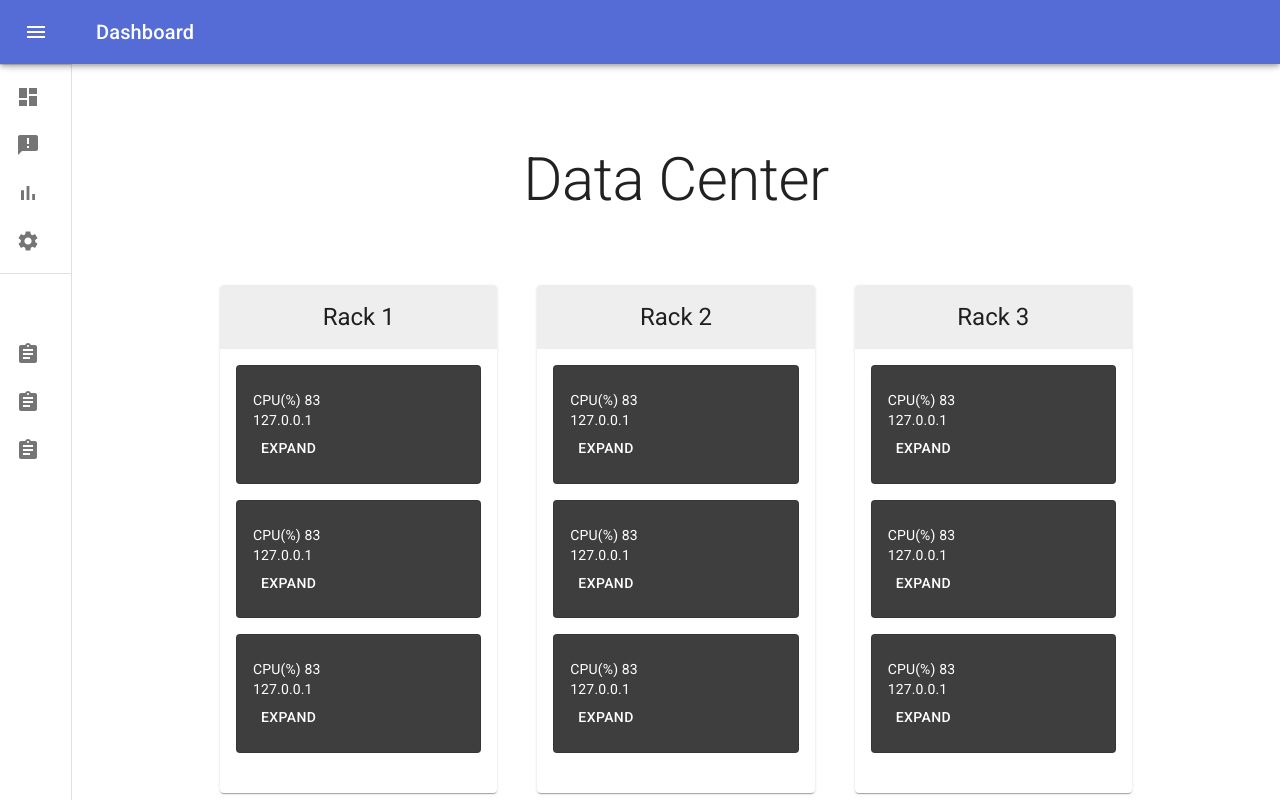
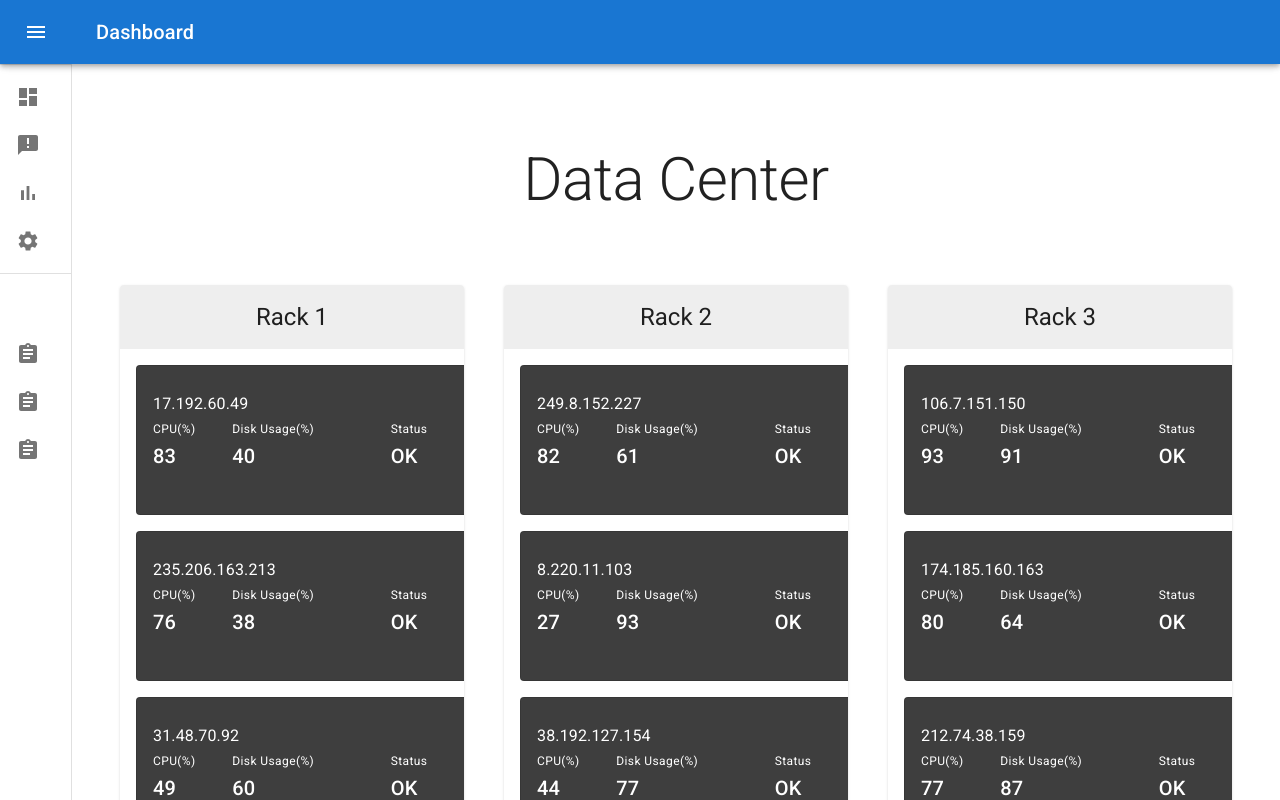
Before and after one commit to nachokelkar/data-centre-monitoring-tool, a React (Create React App) app in the folder frontend/: page / in a window 1280 px wide. Built offline with nearby package versions, Linux system fonts and the light colour scheme.

Commit message:
UI Updates

```diff
--- a/frontend/src/components/dashboard/Racks.js
+++ b/frontend/src/components/dashboard/Racks.js
@@ -31,25 +31,25 @@ const tiers = [
   {
     title: "Rack 1",
     servers: [
-      ["1", "r1_s1", "Ubuntu 18.04", "83"],
-      ["2", "r1_s2", "Windows 7", "83"],
-      ["3", "r1_s3", "Windows 10", "83"]
+      ["1", "r1_s1", "17.192.60.49", "Ubuntu 18.04", "83", "40"],
+      ["2", "r1_s2", "235.206.163.213", "Windows 7", "76", "38"],
+      ["3", "r1_s3", "31.48.70.92","Windows 10", "49", "60"]
     ]
   },
   {
     title: "Rack 2",
     servers: [
-      ["1", "r1_s1", "Ubuntu 18.04", "83"],
-      ["2", "r1_s2", "Windows 10", "83"],
-      ["3", "r1_s3", "Windows 7", "83"]
+      ["1", "r1_s1", "249.8.152.227", "Ubuntu 18.04", "82", "61"],
+      ["2", "r1_s2", "8.220.11.103", "Windows 10", "27", "93"],
+      ["3", "r1_s3", "38.192.127.154", "Windows 7", "44", "77"]
     ]
   },
   {
     title: "Rack 3",
     servers: [
-      ["1", "r1_s1", "Windows 10", "83"],
-      ["2", "r1_s2", "Ubuntu 18.04", "83"],
-      ["3", "r1_s3", "Windows 7", "83"]
+      ["1", "r1_s1", "106.7.151.150", "Windows 10", "93", "91"],
+      ["2", "r1_s2", "174.185.160.163", "Ubuntu 18.04", "80", "64"],
+      ["3", "r1_s3", "212.74.38.159", "Windows 7", "77", "87"]
     ]
   }
 ];
@@ -70,7 +70,7 @@ export default function Racks() {
         </Typography>
       </Container>
       {/* End hero unit */}
-      <Container maxWidth="md" component="main">
+      <Container maxWidth="ls" component="main">
         <Grid container spacing={5} alignItems="flex-end">
           {tiers.map(tier => (
             <Grid item key={tier.title} xs={12} md={4}>
@@ -85,7 +85,7 @@ export default function Racks() {
                   <ul>
                     {tier.servers.map(server =>
                         <React.Fragment>
-                          <Server cpu={server[3]} />
+                          <Server ip={server[2]} cpu={server[4]} dsk={server[5]}/>
                         </React.Fragment>
                     )}
                   </ul>
--- a/frontend/src/components/dashboard/Server.js
+++ b/frontend/src/components/dashboard/Server.js
@@ -1,12 +1,16 @@
 import React from "react";
-import Button from "@material-ui/core/Button";
+// import Button from "@material-ui/core/Button";
 import Paper from "@material-ui/core/Paper";
+import Grid from "@material-ui/core/Grid";
+import Typography from "@material-ui/core/Typography";
 import { makeStyles } from "@material-ui/core/styles";
 
 const useStyles = makeStyles(theme => ({
   paper: {
     background: "#3e3e3e",
     color: "white",
+    height: 150,
+    width: 335,
     paddingTop: theme.spacing(3),
     paddingLeft: theme.spacing(2),
     marginBottom: theme.spacing(2)
@@ -15,7 +19,8 @@ const useStyles = makeStyles(theme => ({
   button: {
     background: "#3e3e3e",
     color: "white",
-    marginBottom: theme.spacing(2)
+    height: 40,
+    width: 100
   }
 }));
 
@@ -25,12 +30,30 @@ export default function Racks(props) {
   return (
     <React.Fragment>
       <Paper className={classes.paper} variant="outlined">
-        {/*To Do: Typography  */}
-        CPU(%) {props.cpu}
-        <br />
-        127.0.0.1
-        <br />
-        <Button className={classes.button}>Expand</Button>
+        <Typography variant="subtitle1" color="inherit">
+          {props.ip}
+        </Typography>
+        <Grid container>
+          <Grid item xs={3}>
+            <Typography variant="caption" color="inherit">
+              CPU(%)
+            </Typography>
+            <Typography variant="h6"> {props.cpu} </Typography>
+            {/* <Button className={classes.button}>Expand</Button> */}
+          </Grid>
+          <Grid item xs={6}>
+            <Typography variant="caption" color="inherit">
+              Disk Usage(%)
+            </Typography>
+            <Typography variant="h6"> {props.dsk} </Typography>
+          </Grid>
+          <Grid item xs={3}>
+            <Typography variant="caption" color="inherit">
+              Status
+            </Typography>
+            <Typography variant="h6"> OK </Typography>
+          </Grid>
+        </Grid>
       </Paper>
     </React.Fragment>
   );
--- a/frontend/src/theme.js
+++ b/frontend/src/theme.js
@@ -5,7 +5,7 @@ import { createMuiTheme } from '@material-ui/core/styles';
 const theme = createMuiTheme({
   palette: {
     primary: {
-      main: '#556cd6',
+      main: '#1976d2',
     },
     secondary: {
       main: '#19857b',
```
